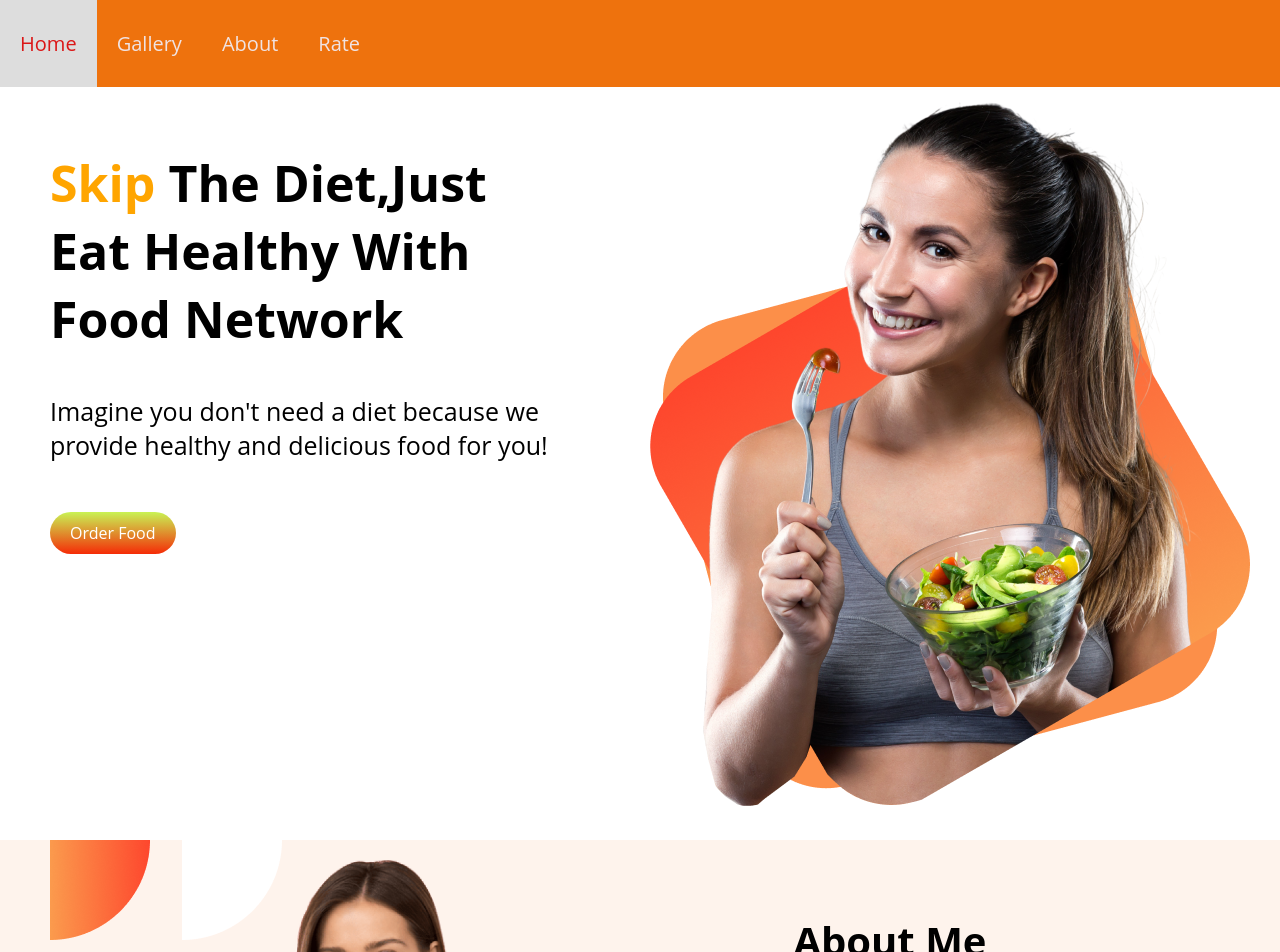
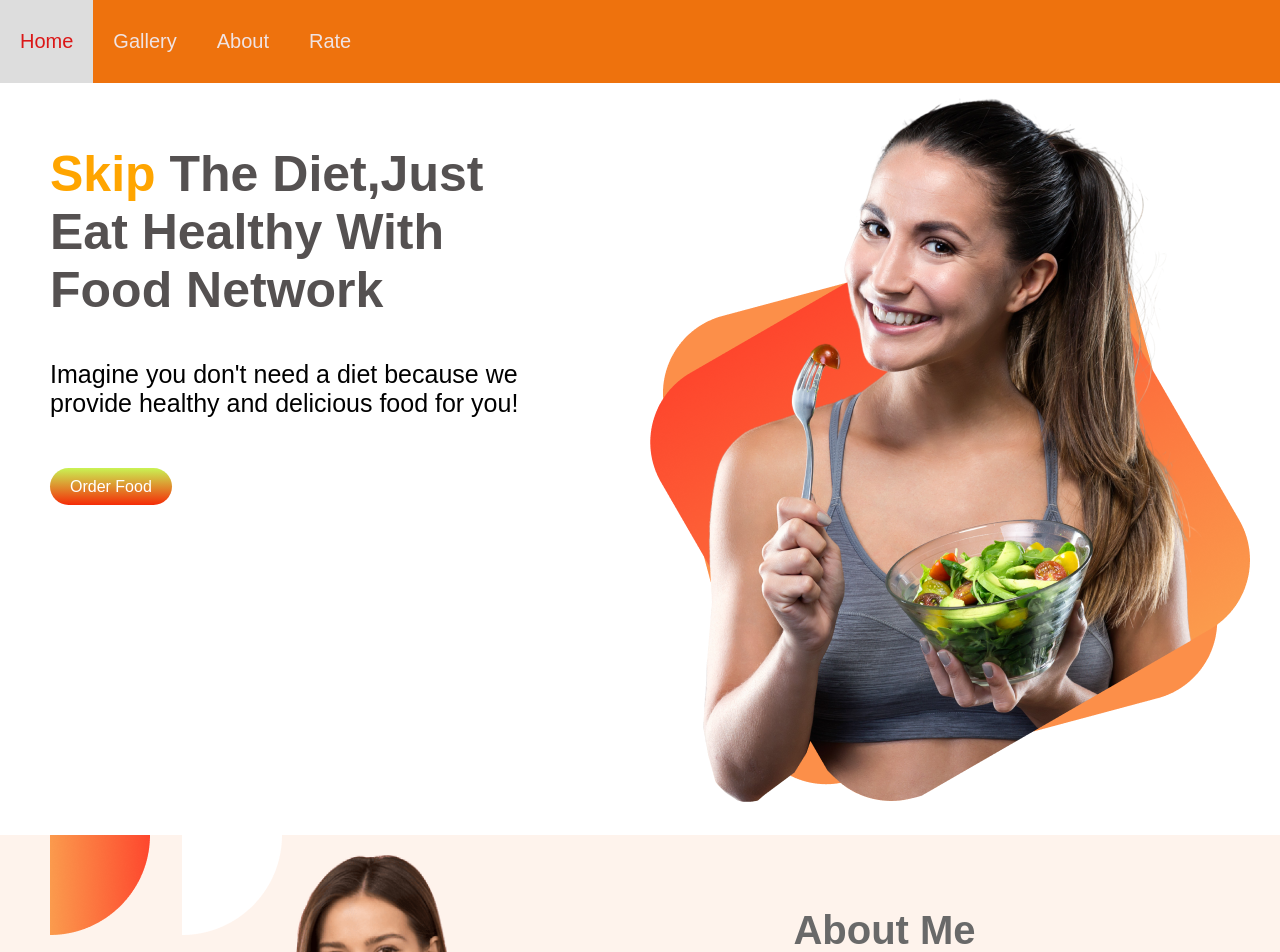
Before and after one commit to sohel72989/Food-Network, a plain HTML site: page index.html in a window 1280 px wide. Shown: the top 952 px of the page. Drawn offline with Linux system fonts and the light colour scheme.

Commit message:
font changes

```diff
--- a/style.css
+++ b/style.css
@@ -1,5 +1,5 @@
 body{
-    font-family:'Open Sans', sans-serif;
+    font-family:'dimgray', sans-serif;
     margin: 0%;
 }
 .topnav {
@@ -36,10 +36,12 @@ p{
     margin-bottom: 60px;
 }
 h1{
+    color: rgb(85, 81, 81);
     font-size: 50px;
     font-weight: 700;
 }
 h2{
+    color: dimgrey;
     font-size: 40px
 }
 .font-color{
```
